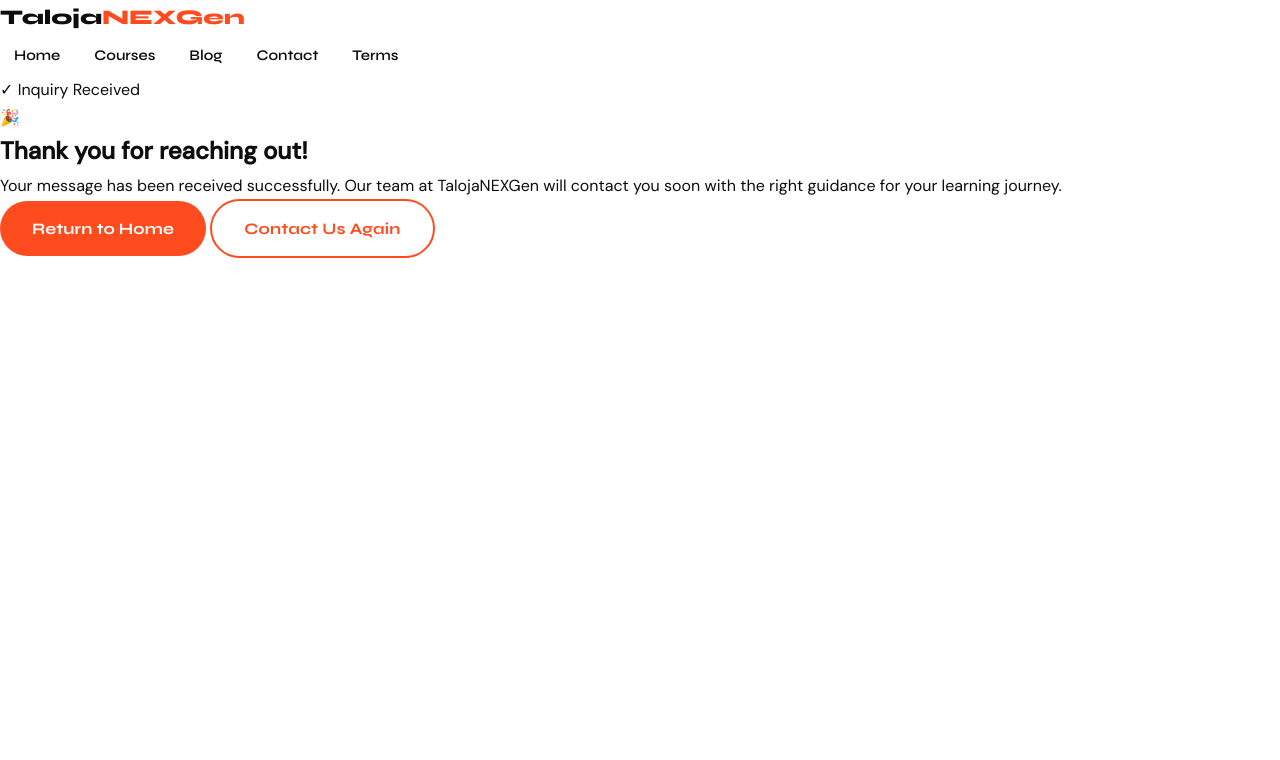
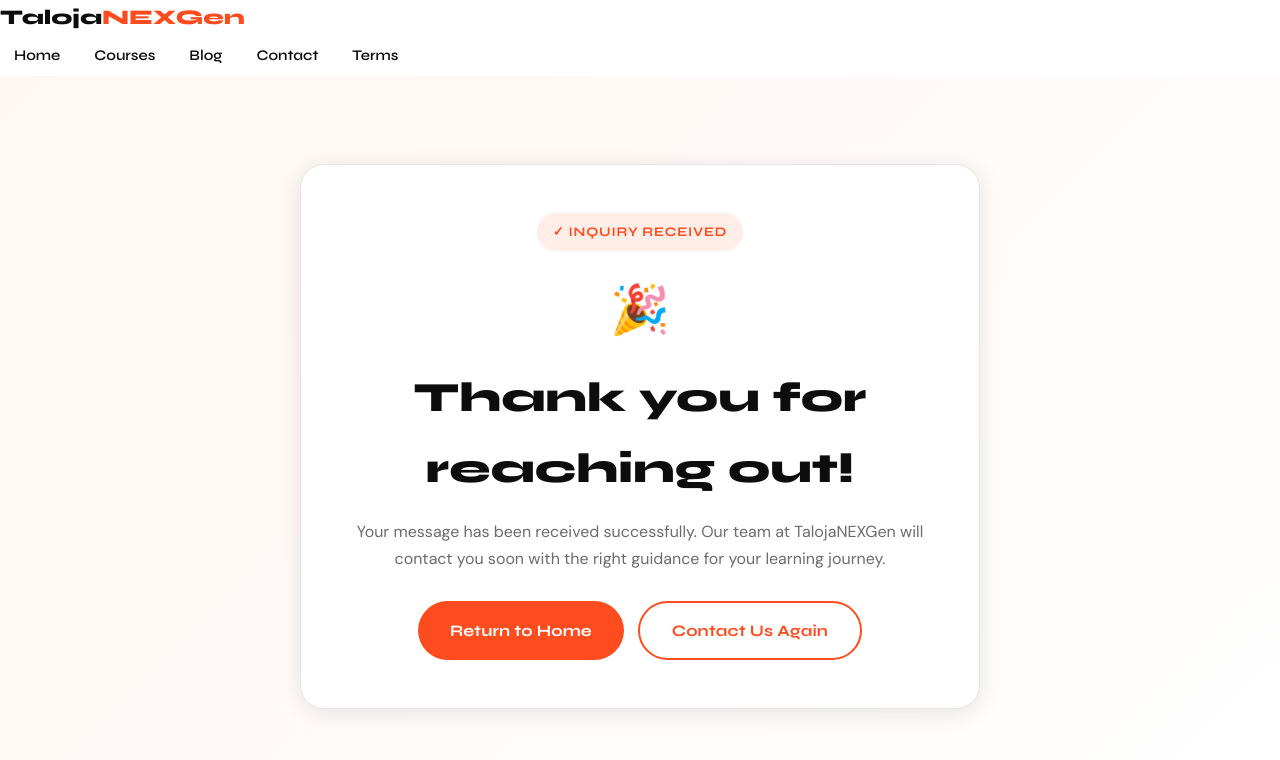
Before and after one commit to rajthakur13498-create/NextGen, a plain HTML site: page thank-you.html in a window 1280 px wide. Drawn offline with Linux system fonts and the light colour scheme.

Commit message:
Add files via upload

```diff
--- a/css/style.css
+++ b/css/style.css
@@ -245,6 +245,61 @@
 .form-group textarea { resize: vertical; min-height: 120px; }
 .form-row { display: grid; grid-template-columns: 1fr 1fr; gap: 16px; }
 
+/* ===== THANK YOU PAGE ===== */
+.thank-you-page {
+  min-height: calc(100vh - 80px);
+  display: flex;
+  align-items: center;
+  justify-content: center;
+  padding: 60px 20px;
+  background: linear-gradient(135deg, #fff7f2 0%, #ffffff 100%);
+}
+.thank-you-card {
+  max-width: 680px;
+  width: 100%;
+  background: var(--white);
+  border: 1.5px solid var(--light-gray);
+  border-radius: 24px;
+  box-shadow: var(--shadow);
+  padding: 48px 36px;
+  text-align: center;
+}
+.thank-you-badge {
+  display: inline-flex;
+  background: rgba(255,76,30,0.10);
+  color: var(--primary);
+  padding: 8px 16px;
+  border-radius: 50px;
+  font-family: var(--font-head);
+  font-weight: 700;
+  font-size: 0.82rem;
+  text-transform: uppercase;
+  letter-spacing: 0.06em;
+  margin-bottom: 18px;
+}
+.thank-you-icon {
+  font-size: 3rem;
+  margin-bottom: 12px;
+}
+.thank-you-card h1 {
+  font-family: var(--font-head);
+  font-size: clamp(1.8rem, 4vw, 2.6rem);
+  font-weight: 800;
+  margin-bottom: 14px;
+  color: var(--secondary);
+}
+.thank-you-card p {
+  color: var(--gray);
+  font-size: 1rem;
+  margin-bottom: 28px;
+}
+.thank-you-actions {
+  display: flex;
+  gap: 14px;
+  justify-content: center;
+  flex-wrap: wrap;
+}
+
 /* ===== TERMS / CATEGORY ===== */
 .terms-content { max-width: 780px; margin: 0 auto; padding: 60px 20px; }
 .terms-content h2 { font-family: var(--font-head); font-weight: 700; font-size: 1.4rem; margin: 32px 0 10px; }
--- a/js/script.js
+++ b/js/script.js
@@ -31,10 +31,29 @@
 if (contactForm) {
   contactForm.addEventListener('submit', function (e) {
     e.preventDefault();
+
     const btn = this.querySelector('button[type="submit"]');
-    btn.textContent = '✓ Message Sent!';
-    btn.style.background = '#16a34a';
-    setTimeout(() => { btn.textContent = 'Send Message'; btn.style.background = ''; this.reset(); }, 3000);
+    const originalText = btn.textContent;
+    btn.textContent = 'Sending...';
+    btn.disabled = true;
+
+    fetch(this.action, {
+      method: 'POST',
+      body: new FormData(this),
+      headers: { Accept: 'application/json' }
+    })
+      .then(response => {
+        if (response.ok) {
+          window.location.href = 'thank-you.html';
+        } else {
+          throw new Error('Submission failed');
+        }
+      })
+      .catch(() => {
+        btn.textContent = originalText;
+        btn.disabled = false;
+        alert('Sorry, there was a problem sending your message. Please try again.');
+      });
   });
 }
 
```
Also changed, not shown: contact.html (+2 -1 lines), index.html (+0 -10 lines).
